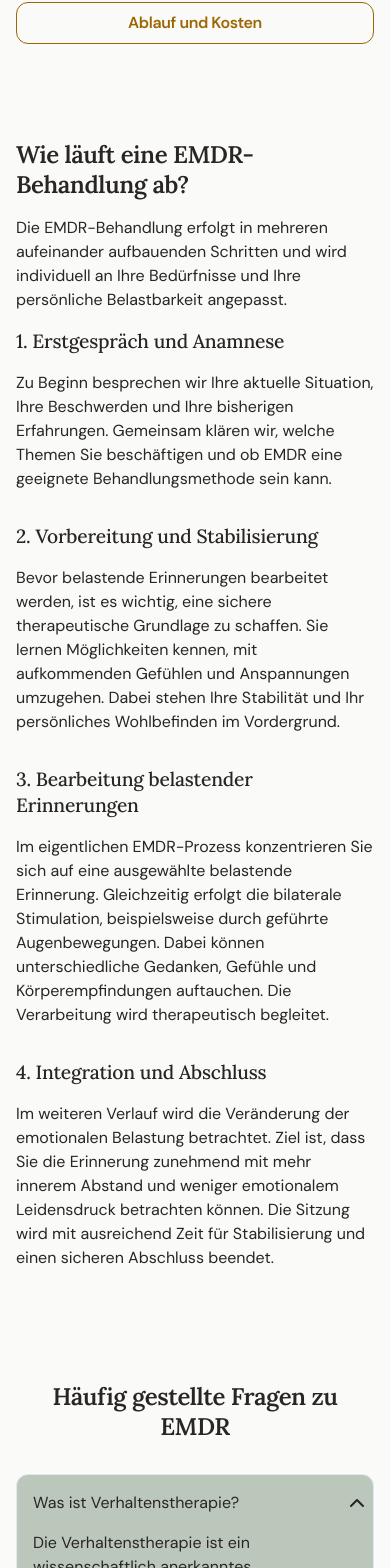
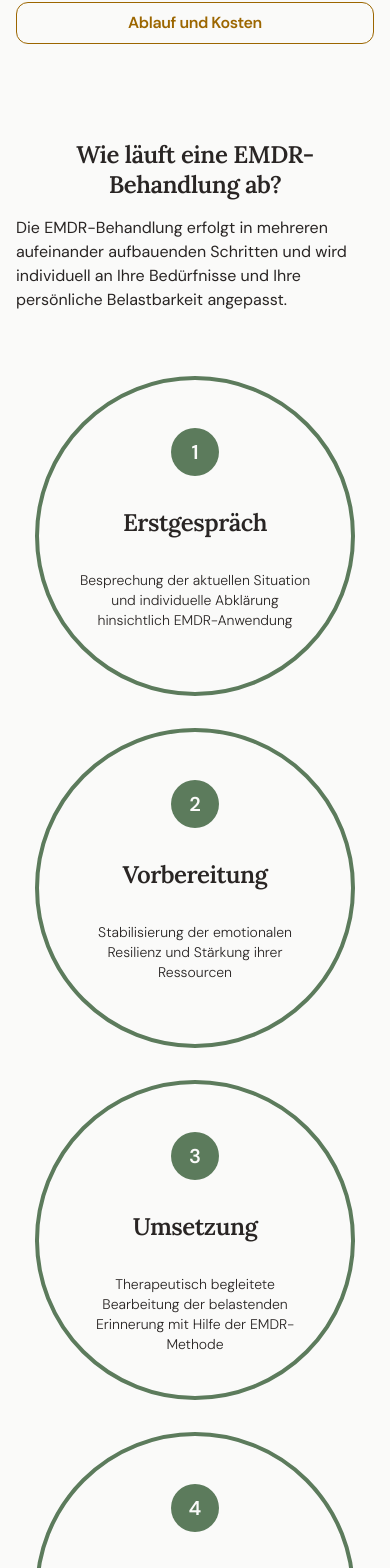
Before and after one commit to dscmari/psychotherapie-r, a Next.js app: page /emdr in a window 390 px wide. Shown: the part 2823-4391 px from the top of the page. Built offline with nearby package versions, Linux system fonts and the light colour scheme.

Commit message:
implement emdr feedback

```diff
--- a/app/components/Accordeon.tsx
+++ b/app/components/Accordeon.tsx
@@ -40,7 +40,7 @@ export default function Accordeon({ className, faqs }: Props) {
                 <span className="pointer-events-none dark:text-darkmode-white">
                   {faq.question}
                 </span>
-                <ChevronDown className="text-stone dark:text-stone-light shrink-0 transition-transform duration-300 group-has-[:checked]:scale-y-[-1] group-has-[:checked]:text-custom-blue" />
+                <ChevronDown className="text-sage-brown dark:text-stone-light shrink-0 transition-transform duration-300 group-has-[:checked]:scale-y-[-1] group-has-[:checked]:text-custom-blue" />
               </label>
 
               <div className="grid grid-rows-[0fr] transition-[grid-template-rows] duration-500 ease-in-out group-has-[:checked]:grid-rows-[1fr]">
--- /dev/null
+++ b/app/components/Process4Circles.tsx
@@ -0,0 +1,37 @@
+
+type ProcessItem = {
+  title: string;
+  text: string;
+};
+
+type Props = {
+  className?: string;
+  circles: ProcessItem[];
+};
+
+export default function Process({ className, circles }: Props) {
+  return (
+    <section className={`${className}`}>
+      <div className="mt-16 grid flex-col md:grid-cols-[repeat(2,20rem)] 2xl:grid-cols-[repeat(4,20rem)] justify-center gap-8 md:gap-12 items-center ">
+        {circles.map((e, index) => (
+          <div key={index}>
+            <div
+              className={`lg:relative h-80 w-80 rounded-full flex flex-col gap-8 items-center border-4 border-sage dark:bg-darkblue`}
+            >
+              <div className="relative mt-12 bg-sage w-12 h-12 rounded-full flex items-center justify-center font-semibold ">
+                {index === 0 && (
+                  <div className="hidden 2xl:block absolute z-[-1] left-0 w-[1px] h-[720px] lg:h-2 lg:w-[1120px] border-l-3 lg:border-t-3 border-dashed border-sage"></div>
+                )}
+                <span className="block text-xl !text-stone-light">{index + 1}</span>
+              </div>
+              <div>
+                <h1 className="text-center">{e.title}</h1>
+                <p className="pt-4 w-3/4 mx-auto text-center font-light text-sm">{e.text}</p>
+              </div>
+            </div>
+          </div>
+        ))}
+      </div>
+    </section>
+  );
+}
--- a/app/components/navbar/Navbar.tsx
+++ b/app/components/navbar/Navbar.tsx
@@ -144,7 +144,17 @@ export default function Navbar({ className }: Props) {
                 )}
               </AnimatePresence>
               <div className="flex flex-col items-start  gap-4 pb-12 font-semibold text-custom-blue">
-                <div className="pt-4 pb-1 border-b-2 border-slate-200 w-full flex justify-start">
+                             <div className="pt-4 pb-1 border-b-2 border-slate-200 w-full flex justify-start">
+                  <Link href={"/emdr/"} className="text-right">
+                    EMDR
+                  </Link>
+                </div>
+                           <div className="pb-1 border-b-2 border-slate-200 w-full flex justify-start">
+                  <Link href={"/blog/"} className="text-right">
+                    Blog
+                  </Link>
+                </div>
+                <div className="pb-1 border-b-2 border-slate-200 w-full flex justify-start">
                   <Link href={"/ausbildung-und-qualifikation/"} className="text-right">
                     Ausbildung & Qualifikation
                   </Link>
@@ -154,11 +164,7 @@ export default function Navbar({ className }: Props) {
                     Ablauf und Kosten
                   </Link>
                 </div>
-                <div className="pb-1 border-b-2 border-slate-200 w-full flex justify-start">
-                  <Link href={"/blog/"} className="text-right">
-                    Blog
-                  </Link>
-                </div>
+
                         <div className="pb-1 border-b-2 border-slate-200 w-full flex justify-start">
                   <Link href={"/online-psychotherapie/"} className="text-right">
                     Online Psychotherapie
@@ -169,11 +175,7 @@ export default function Navbar({ className }: Props) {
                     Psychotherapy in English 🇬🇧
                   </Link>
                 </div>
-                     <div className="pb-1 border-b-2 border-slate-200 w-full flex justify-start">
-                  <Link href={"/emdr/"} className="text-right">
-                    EMDR
-                  </Link>
-                </div>
+
 
                 <ContactBtn className="mx-auto mt-8 w-full" />
               </div>
--- a/app/components/navbar/desktop/DesktopNavbar.tsx
+++ b/app/components/navbar/desktop/DesktopNavbar.tsx
@@ -125,7 +125,7 @@ export default function DesktopNavbar({ className }: Props) {
         </div>
       </div>
       <div className="bg-sage/40 p-4 3xl:hidden gap-2 !font-lora mt-8">
-        <div className="flex flex-wrap xl:max-w-3/4 gap-x-16 gap-y-4">
+        <div className="flex flex-wrap gap-x-16 gap-y-4">
           <Link
             className={`nav-link ${pathname === "/verhaltenstherapie/" ? "active" : ""}`}
             href={"/verhaltenstherapie/"}
@@ -144,7 +144,18 @@ export default function DesktopNavbar({ className }: Props) {
           >
             Traumatherapie
           </Link>
-
+          <Link
+            className={`nav-link ${pathname === "/blog/" ? "active" : ""}`}
+            href={"/blog/"}
+          >
+            Blog
+          </Link>
+          <Link
+            className={`nav-link ${pathname === "/emdr/" ? "active" : ""}`}
+            href={"/emdr/"}
+          >
+            EMDR
+          </Link>
           <Link
             className={`nav-link lg:hidden 2xl:inline-block ${pathname === "/ausbildung-und-qualifikation/" ? "active" : ""}`}
             href={"/ausbildung-und-qualifikation/"}
@@ -175,18 +186,7 @@ export default function DesktopNavbar({ className }: Props) {
           >
             Ablauf & Kosten
           </Link>
-          <Link
-            className={`nav-link ${pathname === "/blog/" ? "active" : ""}`}
-            href={"/blog/"}
-          >
-            Blog
-          </Link>
-          <Link
-            className={`nav-link ${pathname === "/emdr/" ? "active" : ""}`}
-            href={"/emdr/"}
-          >
-            EMDR
-          </Link>
+
         </div>
       </div>
     </nav>
--- a/app/data/process.ts
+++ b/app/data/process.ts
@@ -28,3 +28,22 @@ export const onlinePsyCircles = [
     text: "Regelmäßige psychotherapeutischen Sitzungen per Videotelefonie",
   },
 ];
+
+export const emdrCircles= [
+  {
+    title: "Erstgespräch",
+    text: "Besprechung der aktuellen Situation und individuelle Abklärung hinsichtlich EMDR-Anwendung",
+  },
+  {
+    title: "Vorbereitung",
+    text: "Stabilisierung der emotionalen Resilienz und Stärkung ihrer Ressourcen",
+  },
+  {
+    title: "Umsetzung",
+    text: "Therapeutisch begleitete Bearbeitung der belastenden Erinnerung mit Hilfe der EMDR-Methode",
+  },
+    {
+    title: "Abschluss",
+    text: "Betrachtung der Erinnerung mit mehr innerem Abstand und weniger emotionalem Leidensdruck",
+  }
+];
--- a/app/emdr/page.tsx
+++ b/app/emdr/page.tsx
@@ -8,7 +8,10 @@ import { Metadata } from "next";
 import { CircleSmall, Eye, HeartHandshake } from "lucide-react";
 import Hero from "../components/Hero";
 import Accordeon from "../components/Accordeon";
-import { faqsVerhaltenstherapie } from "../data/faqs";
+import { faqsEmdr, faqsVerhaltenstherapie } from "../data/faqs";
+import Process from "../components/Process";
+import { emdrCircles, onlinePsyCircles } from "../data/process";
+import Process4Circles from "../components/Process4Circles";
 
 export const metadata: Metadata = {
   title: "EMDR im Rahmen der Psychotherapie in München",
@@ -72,7 +75,7 @@ export default function page() {
           </div>
         </div>
       </section> */}
-      <section className="px-4 sm:px-16 xl:px-32 pt-24 lg:pt-32 xl:pt-48 flex flex-col items-center">
+      <section className="px-4 sm:px-8 md:px-16 xl:px-32 pt-24 lg:pt-32 xl:pt-48 flex flex-col items-center">
         <h2 className="text-center"> Methode</h2>
         <h1 className="md:text-center">
           EMDR in der Psychotherapeutischen Praxis in München
@@ -108,7 +111,7 @@ export default function page() {
           </div>
         </div>
       </section>
-      <section className="pt-24 lg:pt-32 xl:pt-48 px-4 md:px-16 lg:px-32">
+      <section className="pt-24 lg:pt-32 xl:pt-48 px-4 sm:px-8 md:px-16 lg:px-32">
         <div className="flex flex-col xl:flex-row gap-12 xl:gap-16">
           <div
             className={`flex flex-col xl:flex-row gap-8 xl:gap-16 2xl:gap-32`}
@@ -159,14 +162,25 @@ export default function page() {
           </div>
         </div>
       </section>
-      <section className="px-4 sm:px-16 xl:px-32 pt-24 lg:pt-32 xl:pt-48">
-        <h1>Wie läuft eine EMDR-Behandlung ab?</h1>
-        <p className="max-w-3xl">
+      <section className="px-4 sm:px-8 md:px-16 xl:px-32 pt-24 lg:pt-32 xl:pt-48">
+        <h1 className="text-center">Wie läuft eine EMDR-Behandlung ab?</h1>
+        <p className="max-w-3xl md:text-center md:mx-auto">
           Die EMDR-Behandlung erfolgt in mehreren aufeinander aufbauenden
           Schritten und wird individuell an Ihre Bedürfnisse und Ihre
           persönliche Belastbarkeit angepasst.
         </p>
-        <div className="grid lg:grid-cols-2 gap-4 md:gap-8 lg:gap-16 mt-4 lg:mt-16 max-w-7xl">
+        <Image
+          src={"/images/emdrProcess.png"}
+          width={1000}
+          height={800}
+          alt="Portraitbild von Psychotherapeutin Anne Julia Röhl"
+          className="hidden md:block 2xl:hidden mx-auto"
+        />
+        <Process4Circles
+          circles={emdrCircles}
+          className="md:hidden 2xl:block"
+        />
+        <div className="grid lg:grid-cols-2 gap-4 md:gap-8 lg:gap-16 mt-4 lg:mt-16 max-w-7xl mx-auto 2xl:pt-12">
           <div className="md:pb-8 md:border-b-3 border-stone-300 lg:max-w-xl">
             <h2 className="!mb-0">1. Erstgespräch und Anamnese</h2>
             <p className="py-4 ">
@@ -211,9 +225,9 @@ export default function page() {
           </div>
         </div>
       </section>
-      <section className="py-24 lg:py-48 px-4 md:px-16 lg:px-32 ">
+      <section className="py-24 lg:py-48 px-4 sm:px-8 md:px-16 lg:px-32 ">
         <h1 className="text-center">Häufig gestellte Fragen zu EMDR</h1>
-        <Accordeon faqs={faqsVerhaltenstherapie} className="mt-8 lg:mt-16" />
+        <Accordeon faqs={faqsEmdr} className="mt-8 lg:mt-16" />
         <p className="max-w-3xl text-center pt-12 lg:pt-24 mx-auto">
           Belastende Erfahrungen müssen nicht dauerhaft bestimmen, wie wir uns
           fühlen und unser Leben gestalten. In einem geschützten und
```
Also changed, not shown: public/images/emdrProcess.png (added).
